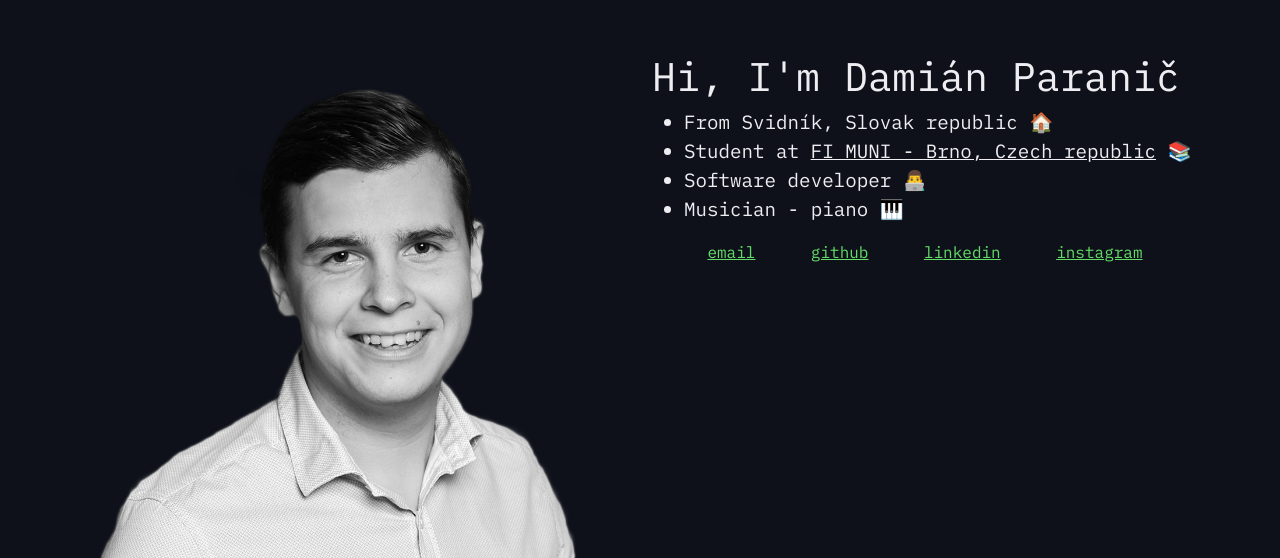
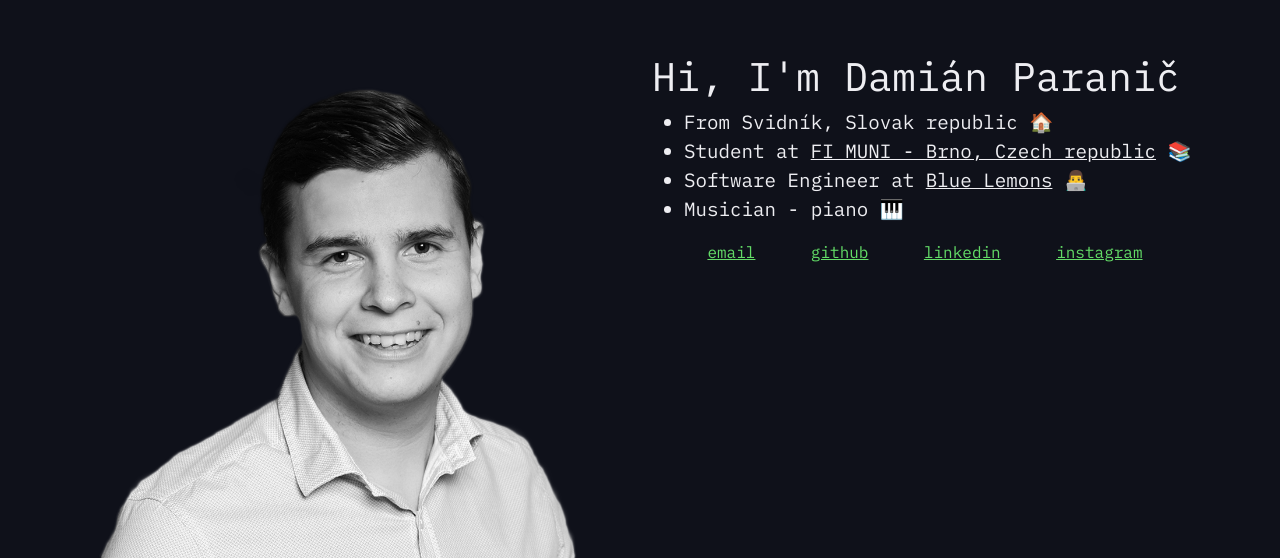
Before and after one commit to damuso/damuso.github.io, a plain HTML site: page index.html in a window 1280 px wide. Shown: the part 242-800 px from the top of the page. Drawn offline with nearby package versions, Linux system fonts and the light colour scheme.

Commit message:
Update work position

```diff
--- a/index.html
+++ b/index.html
@@ -29,7 +29,7 @@
                     <ul>
                         <li>From Svidník, Slovak republic 🏠</li>
                         <li>Student at <a href="https://fi.muni.cz" target="blank">FI MUNI - Brno, Czech republic</a> 📚</li>
-                        <li>Software developer 👨‍💻</li>
+                        <li>Software Engineer at <a href="https://bluelemons.sk/" target="blank">Blue Lemons</a> 👨‍💻</li>
                         <li>Musician - piano 🎹</li>
                     </ul>
                     <div class="links d-flex justify-content-evenly">
```
